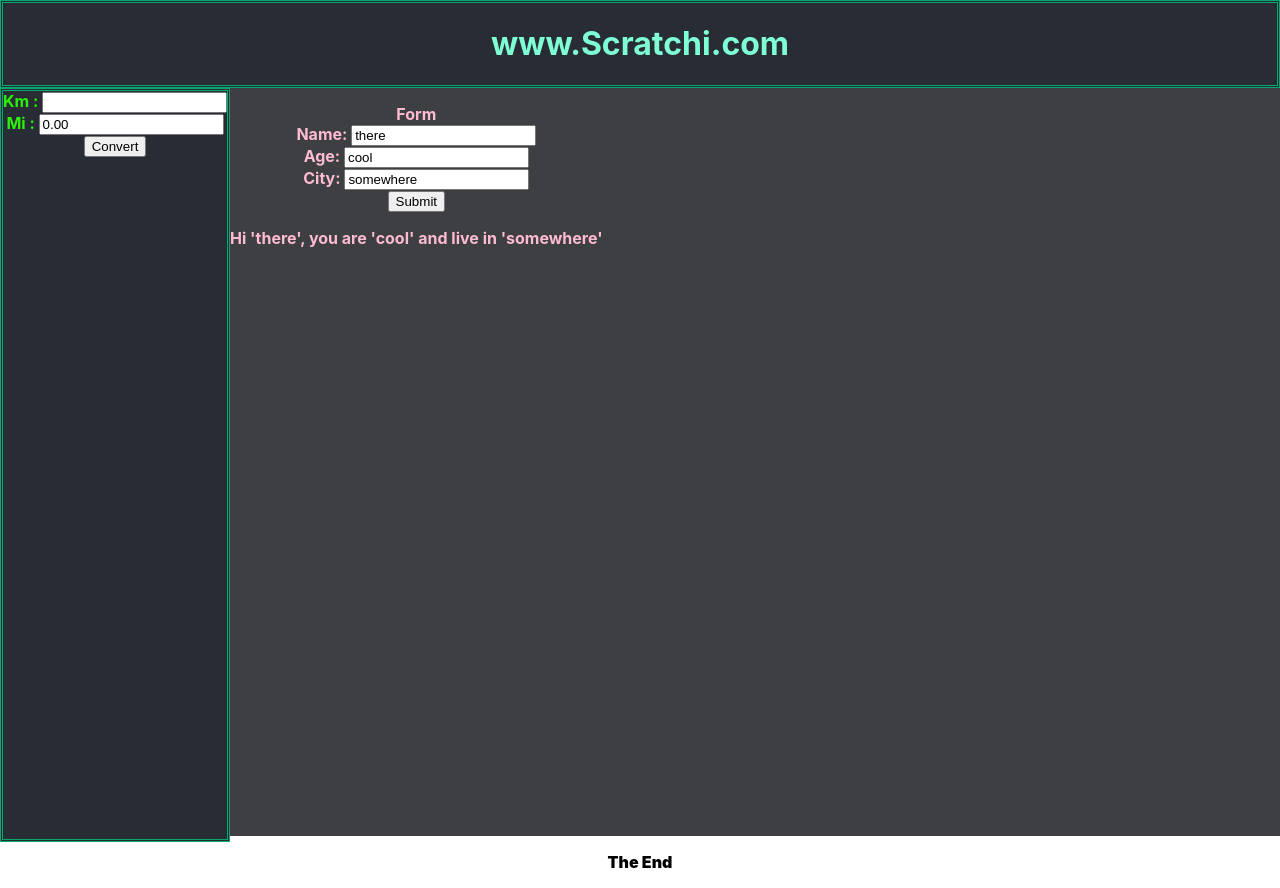
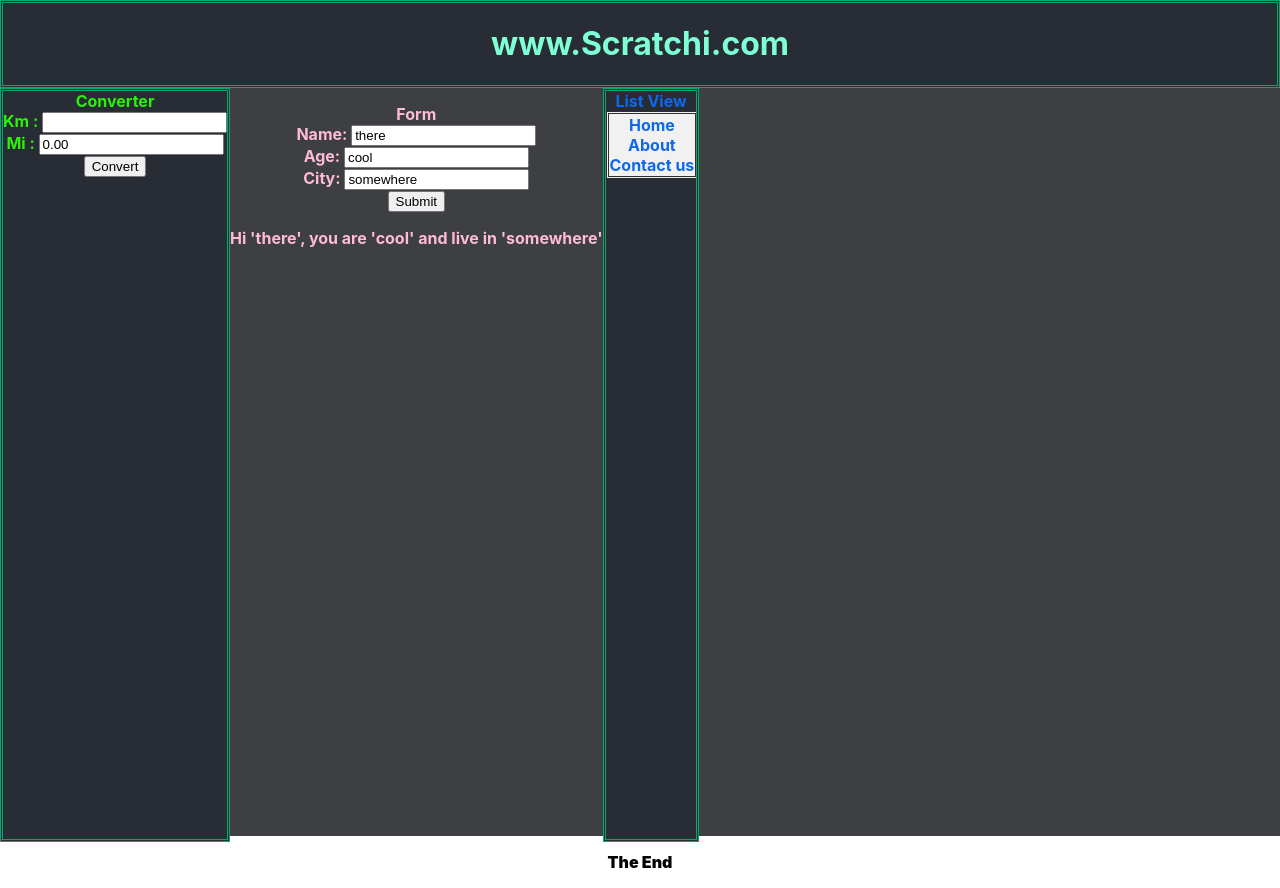
Before and after one commit to CHAKFI/ReactJs-Certif, a React (Create React App) app: page / in a window 1280 px wide. Built offline with nearby package versions, Linux system fonts and the light colour scheme.

Commit message:
Add a list

```diff
--- a/src/App.css
+++ b/src/App.css
@@ -7,6 +7,18 @@
   border-color: #04AA6D;
   border-style: double;
   color: #2bf208;
+  font-weight: bold;
+}
+
+#listWe {
+  background-color: #282c34;
+  margin: 0;
+  padding: 0;
+  height: 100%; /* Full height */
+  overflow: auto;
+  border-color: #04AA6D;
+  border-style: double;
+  color: #0f67eb;
   font-weight: bold;
 }
 
--- a/src/App.js
+++ b/src/App.js
@@ -2,7 +2,7 @@
 import './App.css';
 import Form from './Form'
 import {Att3, Info, Pass_data, ClaCounter} from'./Classes';
-import {Att1, Att2, Item, Namey, FunCounter, Converter} from'./Functions';
+import {Att1, Att2, Item, Namey, FunCounter, Converter, ListWe} from'./Functions';
 
 let counter = 0;
 
@@ -30,7 +30,7 @@
           </div>
 
           <div>
-
+            <ListWe data={["Home", "About", "Contact us"]} />
           </div>
 
         {/* <ul>
--- a/src/Functions.js
+++ b/src/Functions.js
@@ -79,6 +79,7 @@
 
     return (
       <div id="conv">
+        Converter <br/>
         Km : <input type="text" ref={inputRef} name="kilo"/><br/>
         Mi : <input type="text" value={process(_km)} /><br/>
              <button onClick={handleClick} > Convert </button>
@@ -87,9 +88,16 @@
 
   }
 
-  export function ListWe(){
+  export function ListWe(attrib){
 
-    const li = ["Home", "About", "Contact us"];
+    // const li = ["Home", "About", "Contact us"];
+      const tab = attrib.data;
+      const liItems = tab.map((element) => <li>{element}</li> );
 
-
+    return(
+      <div id="listWe">
+        List View
+        <ul>{liItems}</ul>
+      </div>
+    );
   }
```
